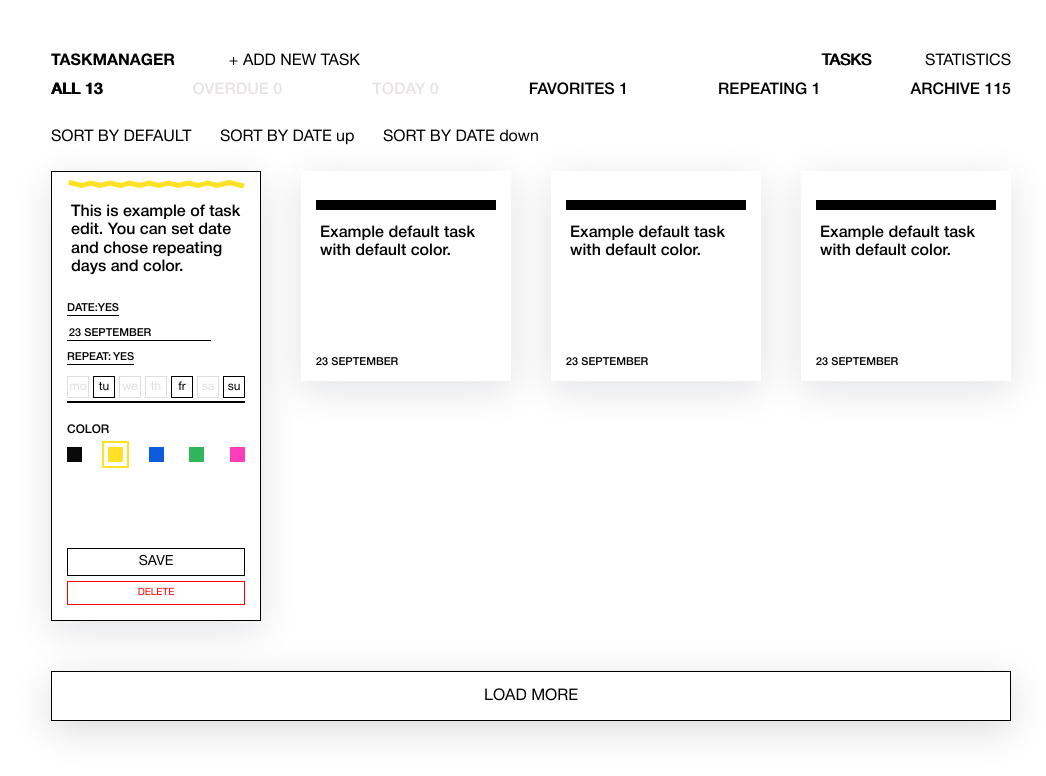
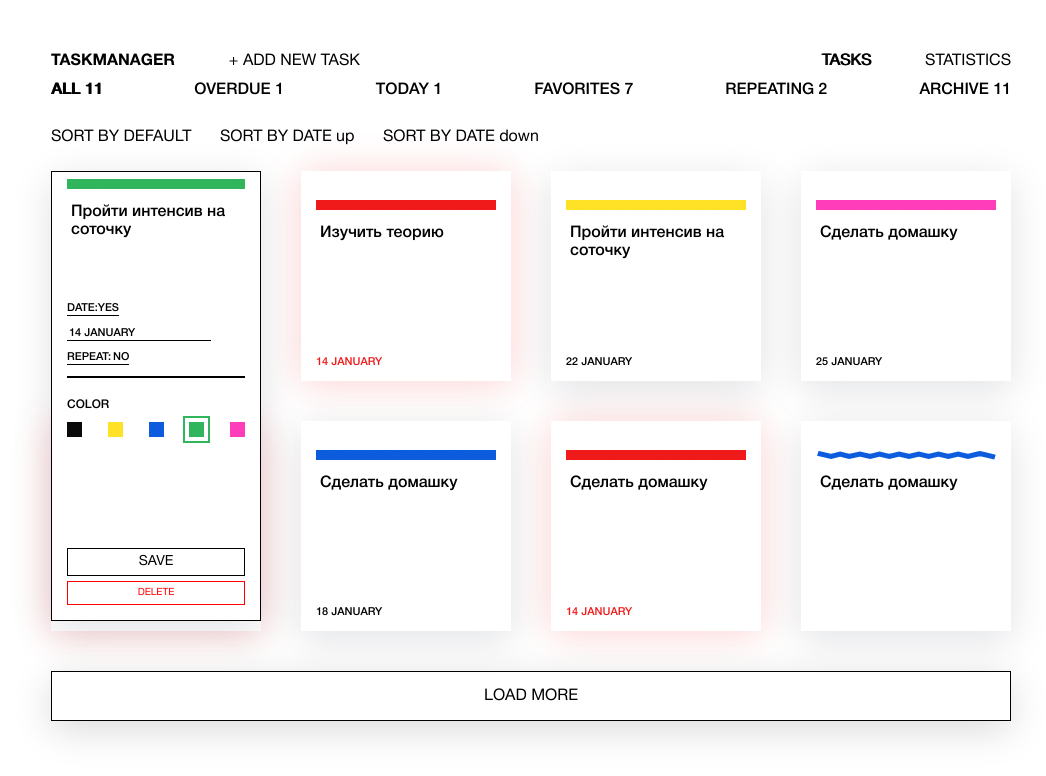
Before and after one commit to volkov85/task-manager, a website built with webpack: page public/index.html in a window 1280 px wide. Shown: the whole page, without its empty margins (109-1155 px from the left). Built offline with nearby package versions, Linux system fonts and the light colour scheme.

Commit message:
Mock data added

```diff
--- a/src/components/filter.js
+++ b/src/components/filter.js
@@ -1,61 +1,27 @@
-export const createFilterTemplate = () => {
-  return `<section class="main__filter filter container">
-    <input
+const createFilterItemTemplate = (filter, isChecked) => {
+  const {name, count} = filter;
+
+  return (
+    `<input
       type="radio"
-      id="filter__all"
+      id="filter__${name}"
       class="filter__input visually-hidden"
       name="filter"
-      checked
+      ${isChecked ? `checked` : ``}
+      ${count === 0 ? `disabled` : ``}
     />
-    <label for="filter__all" class="filter__label">
-      All <span class="filter__all-count">13</span></label
-    >
-    <input
-      type="radio"
-      id="filter__overdue"
-      class="filter__input visually-hidden"
-      name="filter"
-      disabled
-    />
-    <label for="filter__overdue" class="filter__label"
-      >Overdue <span class="filter__overdue-count">0</span></label
-    >
-    <input
-      type="radio"
-      id="filter__today"
-      class="filter__input visually-hidden"
-      name="filter"
-      disabled
-    />
-    <label for="filter__today" class="filter__label"
-      >Today <span class="filter__today-count">0</span></label
-    >
-    <input
-      type="radio"
-      id="filter__favorites"
-      class="filter__input visually-hidden"
-      name="filter"
-    />
-    <label for="filter__favorites" class="filter__label"
-      >Favorites <span class="filter__favorites-count">1</span></label
-    >
-    <input
-      type="radio"
-      id="filter__repeating"
-      class="filter__input visually-hidden"
-      name="filter"
-    />
-    <label for="filter__repeating" class="filter__label"
-      >Repeating <span class="filter__repeating-count">1</span></label
-    >
-    <input
-      type="radio"
-      id="filter__archive"
-      class="filter__input visually-hidden"
-      name="filter"
-    />
-    <label for="filter__archive" class="filter__label"
-      >Archive <span class="filter__archive-count">115</span></label
-    >
+    <label for="filter__${name}" class="filter__label">
+      ${name} <span class="filter__${name}-count">${count}</span></label
+    >`
+  );
+};
+
+export const createFilterTemplate = (filterItems) => {
+  const filterItemsTemplate = filterItems
+    .map((filter, index) => createFilterItemTemplate(filter, index === 0))
+    .join(``);
+
+  return `<section class="main__filter filter container">
+    ${filterItemsTemplate}
   </section>`;
 };
--- a/src/components/task-edit.js
+++ b/src/components/task-edit.js
@@ -1,5 +1,84 @@
-export const createTaskEditTemplate = () => {
-  return `<article class="card card--edit card--yellow card--repeat">
+import {COLORS} from "../const.js";
+import {isTaskRepeating, humanizeTaskDueDate} from "../utils.js";
+
+const createTaskEditDateTemplate = (dueDate) => {
+  return `<button class="card__date-deadline-toggle" type="button">
+      date: <span class="card__date-status">${dueDate !== null ? `yes` : `no`}</span>
+    </button>
+    ${dueDate !== null ? `<fieldset class="card__date-deadline">
+      <label class="card__input-deadline-wrap">
+        <input
+          class="card__date"
+          type="text"
+          placeholder=""
+          name="date"
+          value="${humanizeTaskDueDate(dueDate)}"
+        />
+      </label>
+    </fieldset>` : ``}
+  `;
+};
+
+const createTaskEditRepeatingTemplate = (repeating) => {
+  return `<button class="card__repeat-toggle" type="button">
+    repeat:<span class="card__repeat-status">${isTaskRepeating(repeating) ? `yes` : `no`}</span>
+  </button>
+  ${isTaskRepeating(repeating) ? `<fieldset class="card__repeat-days">
+    <div class="card__repeat-days-inner">
+      ${Object.entries(repeating).map(([day, repeat]) => `<input
+        class="visually-hidden card__repeat-day-input"
+        type="checkbox"
+        id="repeat-${day}"
+        name="repeat"
+        value="${day}"
+        ${repeat ? `checked` : ``}
+      />
+      <label class="card__repeat-day" for="repeat-${day}"
+        >${day}</label
+      >`).join(``)}
+    </div>
+  </fieldset>` : ``}`;
+};
+
+const createTaskEditColorsTemplate = (currentColor) => {
+  return COLORS.map((color) => `<input
+    type="radio"
+    id="color-${color}"
+    class="card__color-input card__color-input--${color} visually-hidden"
+    name="color"
+    value="${color}"
+    ${currentColor === color ? `checked` : ``}
+  />
+  <label
+    for="color-${color}"
+    class="card__color card__color--${color}"
+    >${color}</label
+  >`).join(``);
+};
+
+export const createTaskEditTemplate = (task = {}) => {
+  const {
+    color = `black`,
+    description = ``,
+    dueDate = null,
+    repeating = {
+      mo: false,
+      tu: false,
+      we: false,
+      th: false,
+      fr: false,
+      sa: false,
+      su: false
+    }
+  } = task;
+  const dateTemplate = createTaskEditDateTemplate(dueDate);
+  const repeatingClassName = isTaskRepeating(repeating)
+    ? `card--repeat`
+    : ``;
+  const repeatingTemplate = createTaskEditRepeatingTemplate(repeating);
+  const colorsTemplate = createTaskEditColorsTemplate(color);
+
+  return `<article class="card card--edit card--${color} ${repeatingClassName}">
     <form class="card__form" method="get">
       <div class="card__inner">
         <div class="card__color-bar">
@@ -7,71 +86,25 @@ export const createTaskEditTemplate = () => {
             <use xlink:href="#wave"></use>
           </svg>
         </div>
+
         <div class="card__textarea-wrap">
           <label>
             <textarea class="card__text" placeholder="Start typing your text here..."
-              name="text">This is example of task edit. You can set date and chose repeating days and color.</textarea>
+              name="text">${description}</textarea>
           </label>
         </div>
+
         <div class="card__settings">
           <div class="card__details">
             <div class="card__dates">
-              <button class="card__date-deadline-toggle" type="button">
-                date: <span class="card__date-status">yes</span>
-              </button>
-              <fieldset class="card__date-deadline">
-                <label class="card__input-deadline-wrap">
-                  <input class="card__date" type="text" placeholder="" name="date" value="23 September" />
-                </label>
-              </fieldset>
-              <button class="card__repeat-toggle" type="button">
-                repeat:<span class="card__repeat-status">yes</span>
-              </button>
-              <fieldset class="card__repeat-days">
-                <div class="card__repeat-days-inner">
-                  <input class="visually-hidden card__repeat-day-input" type="checkbox" id="repeat-mo-4" name="repeat"
-                    value="mo" />
-                  <label class="card__repeat-day" for="repeat-mo-4">mo</label>
-                  <input class="visually-hidden card__repeat-day-input" type="checkbox" id="repeat-tu-4" name="repeat"
-                    value="tu" checked />
-                  <label class="card__repeat-day" for="repeat-tu-4">tu</label>
-                  <input class="visually-hidden card__repeat-day-input" type="checkbox" id="repeat-we-4" name="repeat"
-                    value="we" />
-                  <label class="card__repeat-day" for="repeat-we-4">we</label>
-                  <input class="visually-hidden card__repeat-day-input" type="checkbox" id="repeat-th-4" name="repeat"
-                    value="th" />
-                  <label class="card__repeat-day" for="repeat-th-4">th</label>
-                  <input class="visually-hidden card__repeat-day-input" type="checkbox" id="repeat-fr-4" name="repeat"
-                    value="fr" checked />
-                  <label class="card__repeat-day" for="repeat-fr-4">fr</label>
-                  <input class="visually-hidden card__repeat-day-input" type="checkbox" name="repeat" value="sa"
-                    id="repeat-sa-4" />
-                  <label class="card__repeat-day" for="repeat-sa-4">sa</label>
-                  <input class="visually-hidden card__repeat-day-input" type="checkbox" id="repeat-su-4" name="repeat"
-                    value="su" checked />
-                  <label class="card__repeat-day" for="repeat-su-4">su</label>
-                </div>
-              </fieldset>
+              ${dateTemplate}
+              ${repeatingTemplate}
             </div>
           </div>
           <div class="card__colors-inner">
             <h3 class="card__colors-title">Color</h3>
             <div class="card__colors-wrap">
-              <input type="radio" id="color-black-4" class="card__color-input card__color-input--black visually-hidden"
-                name="color" value="black" />
-              <label for="color-black-4" class="card__color card__color--black">black</label>
-              <input type="radio" id="color-yellow-4" class="card__color-input card__color-input--yellow visually-hidden"
-                name="color" value="yellow" checked />
-              <label for="color-yellow-4" class="card__color card__color--yellow">yellow</label>
-              <input type="radio" id="color-blue-4" class="card__color-input card__color-input--blue visually-hidden"
-                name="color" value="blue" />
-              <label for="color-blue-4" class="card__color card__color--blue">blue</label>
-              <input type="radio" id="color-green-4" class="card__color-input card__color-input--green visually-hidden"
-                name="color" value="green" />
-              <label for="color-green-4" class="card__color card__color--green">green</label>
-              <input type="radio" id="color-pink-4" class="card__color-input card__color-input--pink visually-hidden"
-                name="color" value="pink" />
-              <label for="color-pink-4" class="card__color card__color--pink">pink</label>
+              ${colorsTemplate}
             </div>
           </div>
         </div>
--- a/src/components/task.js
+++ b/src/components/task.js
@@ -1,15 +1,36 @@
-export const createTaskTemplate = () => {
-  return `<article class="card card--black">
+import {isTaskExpired, isTaskRepeating, humanizeTaskDueDate} from "../utils.js";
+
+export const createTaskTemplate = (task) => {
+  const {color, description, dueDate, repeating, isArchive, isFavorite} = task;
+  const date = dueDate !== null
+    ? humanizeTaskDueDate(dueDate)
+    : ``;
+  const deadlineClassName = isTaskExpired(dueDate)
+    ? `card--deadline`
+    : ``;
+  const repeatClassName = isTaskRepeating(repeating)
+    ? `card--repeat`
+    : ``;
+
+  const archiveClassName = isArchive
+    ? `card__btn--archive card__btn--disabled`
+    : `card__btn--archive`;
+
+  const favoriteClassName = isFavorite
+    ? `card__btn--favorites card__btn--disabled`
+    : `card__btn--favorites`;
+
+  return `<article class="card card--${color} ${deadlineClassName} ${repeatClassName}">
     <div class="card__form">
       <div class="card__inner">
         <div class="card__control">
           <button type="button" class="card__btn card__btn--edit">
             edit
           </button>
-          <button type="button" class="card__btn card__btn--archive">
+          <button type="button" class="card__btn ${archiveClassName}">
             archive
           </button>
-          <button type="button" class="card__btn card__btn--favorites">
+          <button type="button" class="card__btn ${favoriteClassName}">
             favorites
           </button>
         </div>
@@ -19,14 +40,14 @@ export const createTaskTemplate = () => {
           </svg>
         </div>
         <div class="card__textarea-wrap">
-          <p class="card__text">Example default task with default color.</p>
+          <p class="card__text">${description}</p>
         </div>
         <div class="card__settings">
           <div class="card__details">
             <div class="card__dates">
               <div class="card__date-deadline">
                 <p class="card__input-deadline-wrap">
-                  <span class="card__date">23 September</span>
+                  <span class="card__date">${date}</span>
                 </p>
               </div>
             </div>
--- /dev/null
+++ b/src/const.js
@@ -0,0 +1 @@
+export const COLORS = [`black`, `yellow`, `blue`, `green`, `pink`];
--- a/src/main.js
+++ b/src/main.js
@@ -4,6 +4,8 @@ import {createLoadMoreButtonTemplate} from "./components/load-more-button.js";
 import {createBoardTemplate} from "./components/board.js";
 import {createTaskEditTemplate} from "./components/task-edit.js";
 import {createTaskTemplate} from "./components/task.js";
+import {generateTask} from "./mock/task.js";
+import {generateFilter} from "./mock/filter.js";
 
 const render = (container, template, place) => {
   container.insertAdjacentHTML(place, template);
@@ -12,19 +14,41 @@ const render = (container, template, place) => {
 const siteMainElement = document.querySelector(`.main`);
 const siteMainControl = siteMainElement.querySelector(`.main__control`);
 
-const TASK_COUNT = 3;
+const TASK_COUNT = 22;
+const TASK_COUNT_PER_STEP = 8;
+const tasks = new Array(TASK_COUNT).fill().map(generateTask);
+const filters = generateFilter(tasks);
 
 render(siteMainControl, createSiteMenuTemplate(), `beforeEnd`);
-render(siteMainElement, createFilterTemplate(), `beforeend`);
+render(siteMainElement, createFilterTemplate(filters), `beforeend`);
 render(siteMainElement, createBoardTemplate(), `beforeend`);
 
 const boardElement = siteMainElement.querySelector(`.board`);
 const taskListElement = boardElement.querySelector(`.board__tasks`);
 
-render(taskListElement, createTaskEditTemplate(), `beforeend`);
+render(taskListElement, createTaskEditTemplate(tasks[0]), `beforeend`);
 
-for (let i = 0; i < TASK_COUNT; i++) {
-  render(taskListElement, createTaskTemplate(), `beforeend`);
+for (let i = 1; i < Math.min(tasks.length, TASK_COUNT_PER_STEP); i++) {
+  render(taskListElement, createTaskTemplate(tasks[i]), `beforeend`);
 }
 
-render(boardElement, createLoadMoreButtonTemplate(), `beforeend`);
+if (tasks.length > TASK_COUNT_PER_STEP) {
+  let renderedTaskCount = TASK_COUNT_PER_STEP;
+
+  render(boardElement, createLoadMoreButtonTemplate(), `beforeend`);
+
+  const loadMoreButton = boardElement.querySelector(`.load-more`);
+
+  loadMoreButton.addEventListener(`click`, (evt) => {
+    evt.preventDefault();
+    tasks
+      .slice(renderedTaskCount, renderedTaskCount + TASK_COUNT_PER_STEP)
+      .forEach((task) => render(taskListElement, createTaskTemplate(task), `beforeend`));
+
+    renderedTaskCount += TASK_COUNT_PER_STEP;
+
+    if (renderedTaskCount >= tasks.length) {
+      loadMoreButton.remove();
+    }
+  });
+}
--- /dev/null
+++ b/src/mock/filter.js
@@ -0,0 +1,27 @@
+import {isTaskExpired, isTaskRepeating, isTaskExpiringToday} from "../utils.js";
+
+const taskToFilterMap = {
+  all: (tasks) => tasks.filter((task) => !task.isArchive).length,
+  overdue: (tasks) => tasks
+    .filter((task) => !task.isArchive)
+    .filter((task) => isTaskExpired(task.dueDate)).length,
+  today: (tasks) => tasks
+    .filter((task) => !task.isArchive)
+    .filter((task) => isTaskExpiringToday(task.dueDate)).length,
+  favorites: (tasks) => tasks
+    .filter((task) => !task.isArchive)
+    .filter((task) => task.isFavorite).length,
+  repeating: (tasks) => tasks
+    .filter((task) => !task.isArchive)
+    .filter((task) => isTaskRepeating(task.repeating)).length,
+  archive: (tasks) => tasks.filter((task) => task.isArchive).length,
+};
+
+export const generateFilter = (tasks) => {
+  return Object.entries(taskToFilterMap).map(([filterName, countTasks]) => {
+    return {
+      name: filterName,
+      count: countTasks(tasks),
+    };
+  });
+};
--- /dev/null
+++ b/src/mock/task.js
@@ -0,0 +1,75 @@
+import dayjs from "dayjs";
+import {COLORS} from "../const.js";
+import {getRandomInteger} from "../utils.js";
+
+const generateDescription = () => {
+  const descriptions = [
+    `Изучить теорию`,
+    `Сделать домашку`,
+    `Пройти интенсив на соточку`
+  ];
+
+  const randomIndex = getRandomInteger(0, descriptions.length - 1);
+
+  return descriptions[randomIndex];
+};
+
+const generateDate = () => {
+  // Когда в руках молоток, любая проблема - гвоздь.
+  // Вот и для генерации случайного булевого значения
+  // можно использовать "функцию из интернета".
+  // Ноль - ложь, один - истина. Для верности приводим
+  // к булевому типу с помощью Boolean
+  const isDate = Boolean(getRandomInteger(0, 1));
+
+  if (!isDate) {
+    return null;
+  }
+
+  const maxDaysGap = 7;
+  const daysGap = getRandomInteger(-maxDaysGap, maxDaysGap);
+
+  return dayjs().add(daysGap, `day`).toDate();
+};
+
+const generateRepeating = () => {
+  return {
+    mo: false,
+    tu: false,
+    we: Boolean(getRandomInteger(0, 1)),
+    th: false,
+    fr: Boolean(getRandomInteger(0, 1)),
+    sa: false,
+    su: false
+  };
+};
+
+const getRandomColor = () => {
+  const randomIndex = getRandomInteger(0, COLORS.length - 1);
+
+  return COLORS[randomIndex];
+};
+
+export const generateTask = () => {
+  const dueDate = generateDate();
+  const repeating = dueDate === null
+    ? generateRepeating()
+    : {
+      mo: false,
+      tu: false,
+      we: false,
+      th: false,
+      fr: false,
+      sa: false,
+      su: false
+    };
+
+  return {
+    description: generateDescription(),
+    dueDate,
+    repeating,
+    color: getRandomColor(),
+    isArchive: Boolean(getRandomInteger(0, 1)),
+    isFavorite: Boolean(getRandomInteger(0, 1))
+  };
+};
--- /dev/null
+++ b/src/utils.js
@@ -0,0 +1,26 @@
+import dayjs from "dayjs";
+
+// Функция из интернета по генерации случайного числа из диапазона
+// Источник - https://github.com/you-dont-need/You-Dont-Need-Lodash-Underscore#_random
+export const getRandomInteger = (a = 0, b = 1) => {
+  const lower = Math.ceil(Math.min(a, b));
+  const upper = Math.floor(Math.max(a, b));
+
+  return Math.floor(lower + Math.random() * (upper - lower + 1));
+};
+
+export const isTaskExpired = (dueDate) => {
+  return dueDate === null ? false : dayjs().isAfter(dueDate, `D`);
+};
+
+export const isTaskRepeating = (repeating) => {
+  return Object.values(repeating).some(Boolean);
+};
+
+export const humanizeTaskDueDate = (dueDate) => {
+  return dayjs(dueDate).format(`D MMMM`);
+};
+
+export const isTaskExpiringToday = (dueDate) => {
+  return dueDate === null ? false : dayjs(dueDate).isSame(dayjs(), `D`);
+};
```
Also changed, not shown: markup/index.html (+2 -2 lines).
